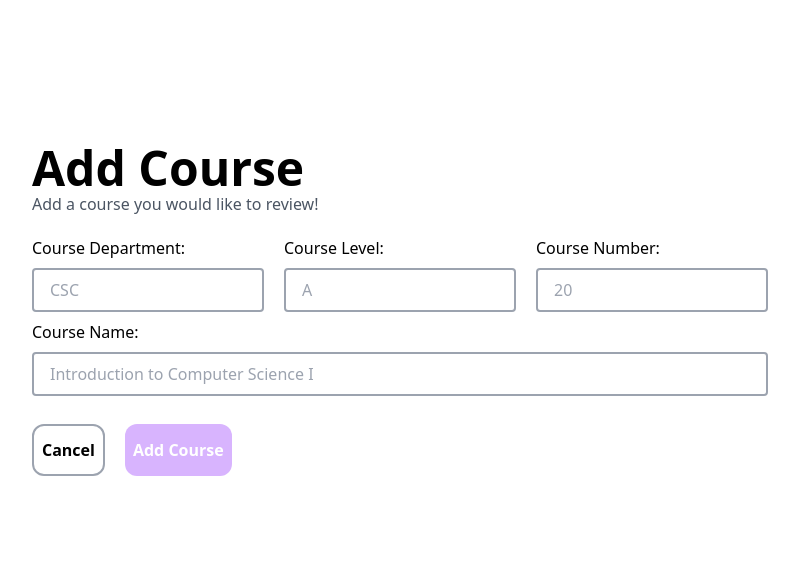
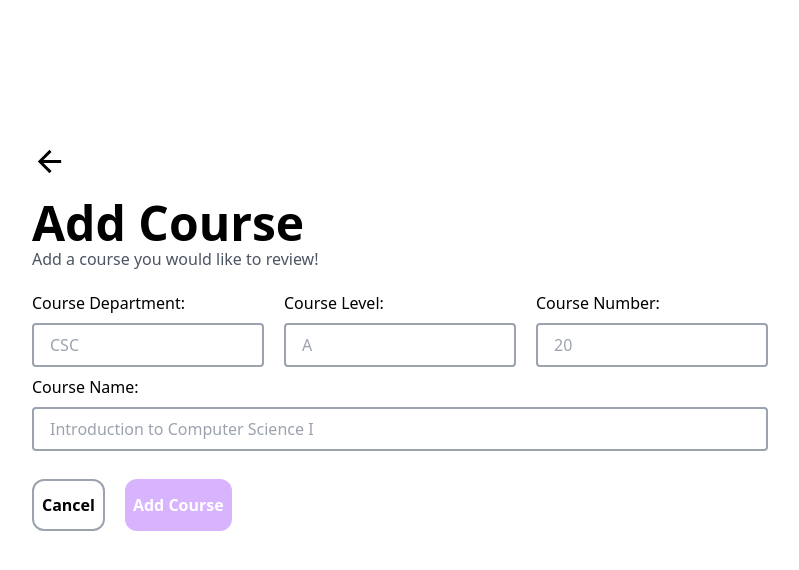
Before and after one commit to UTSCC09/project-ratemy, a React (Create React App) app in the folder frontend/: page /add-course in a window 1280 px wide. Shown: the top 570 px of the page, without its empty margins (240-1039 px from the left). Built offline with nearby package versions, Linux system fonts and the light colour scheme.

Commit message:
Added back button on each page

```diff
--- a/frontend/src/pages/AddCourse.js
+++ b/frontend/src/pages/AddCourse.js
@@ -1,5 +1,6 @@
 import { useEffect, useState } from "react";
 import { useNavigate } from "react-router-dom";
+import ArrowBackIcon from "@mui/icons-material/ArrowBack";
 
 const AddCourse = () => {
   const navigate = useNavigate();
@@ -77,6 +78,12 @@ const AddCourse = () => {
 
   return (
     <div className="px-4 my-36 max-w-3xl mx-auto space-y-5">
+      <ArrowBackIcon
+        fontSize="large"
+        onClick={() => {
+          navigate("/");
+        }}
+      />
       <div>
         <div className="text-5xl font-bold">Add Course</div>
         <div className="text-gray-600">
--- a/frontend/src/pages/CoursePage.js
+++ b/frontend/src/pages/CoursePage.js
@@ -1,7 +1,7 @@
 // Citation: icons from https://react-icons.github.io/react-icons/search?q=plus
 // import { AiOutlinePlus } from "react-icons/ai";
 import { useEffect, useState } from "react";
-import { useLocation } from "react-router-dom";
+import { useLocation, useNavigate } from "react-router-dom";
 import Rating from "@mui/material/Rating";
 import AddReviewForm from "../components/AddReviewForm";
 import BarChart from "../components/BarChart";
@@ -12,6 +12,7 @@ import AccordionDetails from "@mui/material/AccordionDetails";
 import Typography from "@mui/material/Typography";
 import ExpandMoreIcon from "@mui/icons-material/ExpandMore";
 import AddIcon from "@mui/icons-material/Add";
+import ArrowBackIcon from "@mui/icons-material/ArrowBack";
 // Citation: rating component https://mui.com/material-ui/react-rating/
 import Chart from "chart.js/auto";
 import { CategoryScale } from "chart.js";
@@ -27,6 +28,7 @@ const ratingsMappings = {
 const CoursePage = () => {
   // Citation: navigate react router https://stackoverflow.com/questions/31079081/programmatically-navigate-using-react-router
   const { state } = useLocation();
+  const navigate = useNavigate();
   const courseId = state !== null ? state.courseId : "";
   const [course, setCourse] = useState([]);
   const [reviews, setReviews] = useState([]);
@@ -151,7 +153,14 @@ const CoursePage = () => {
 
   return (
     <div className="px-6 my-36 max-w-4xl mx-auto space-y-5">
+      <ArrowBackIcon
+        fontSize="large"
+        onClick={() => {
+          navigate("/");
+        }}
+      />
       <div className="text-5xl font-bold">{course.code}</div>
+
       <div className="text-3xl font-bold text-purple-700">{course.name}</div>
       <div></div>
       <div>
```
